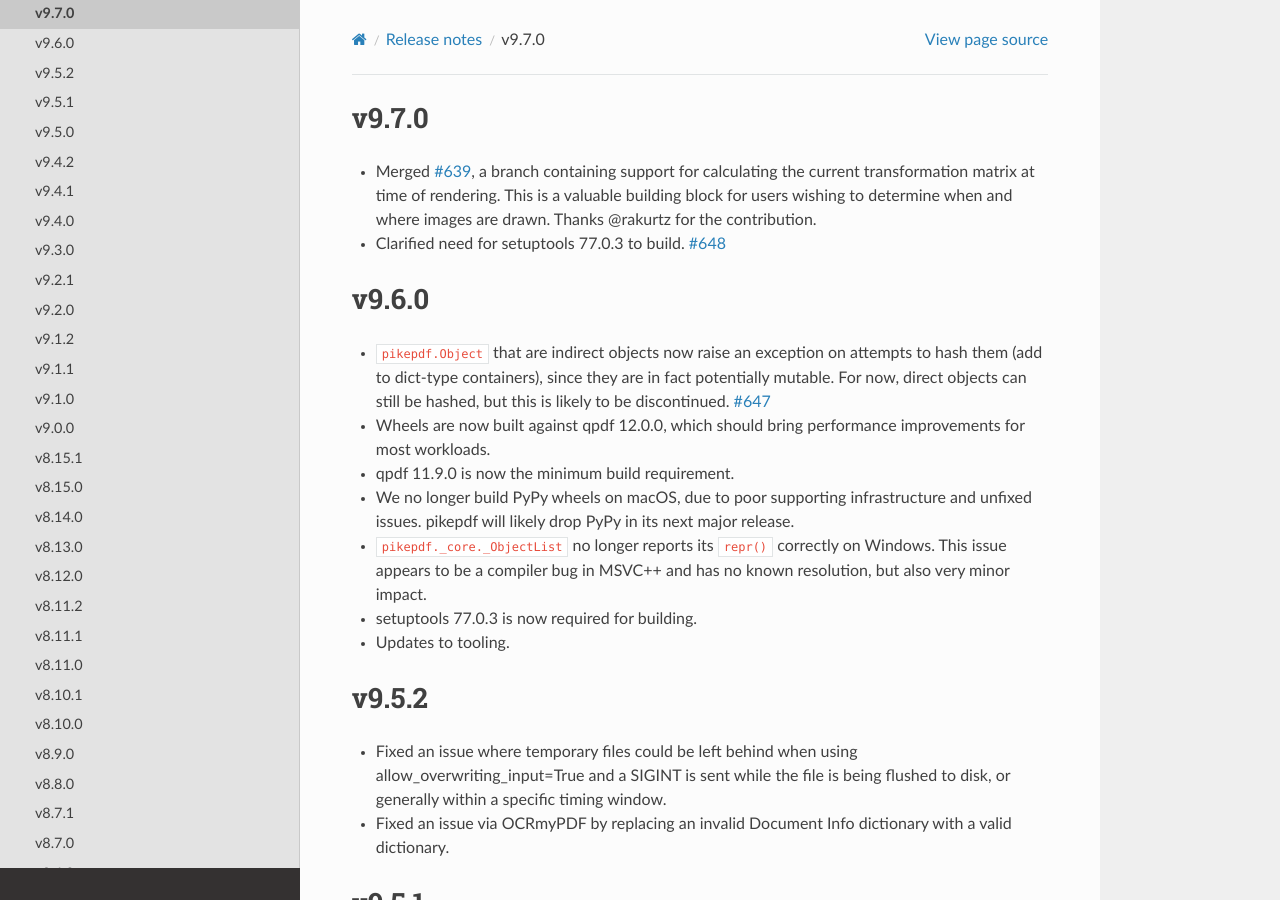
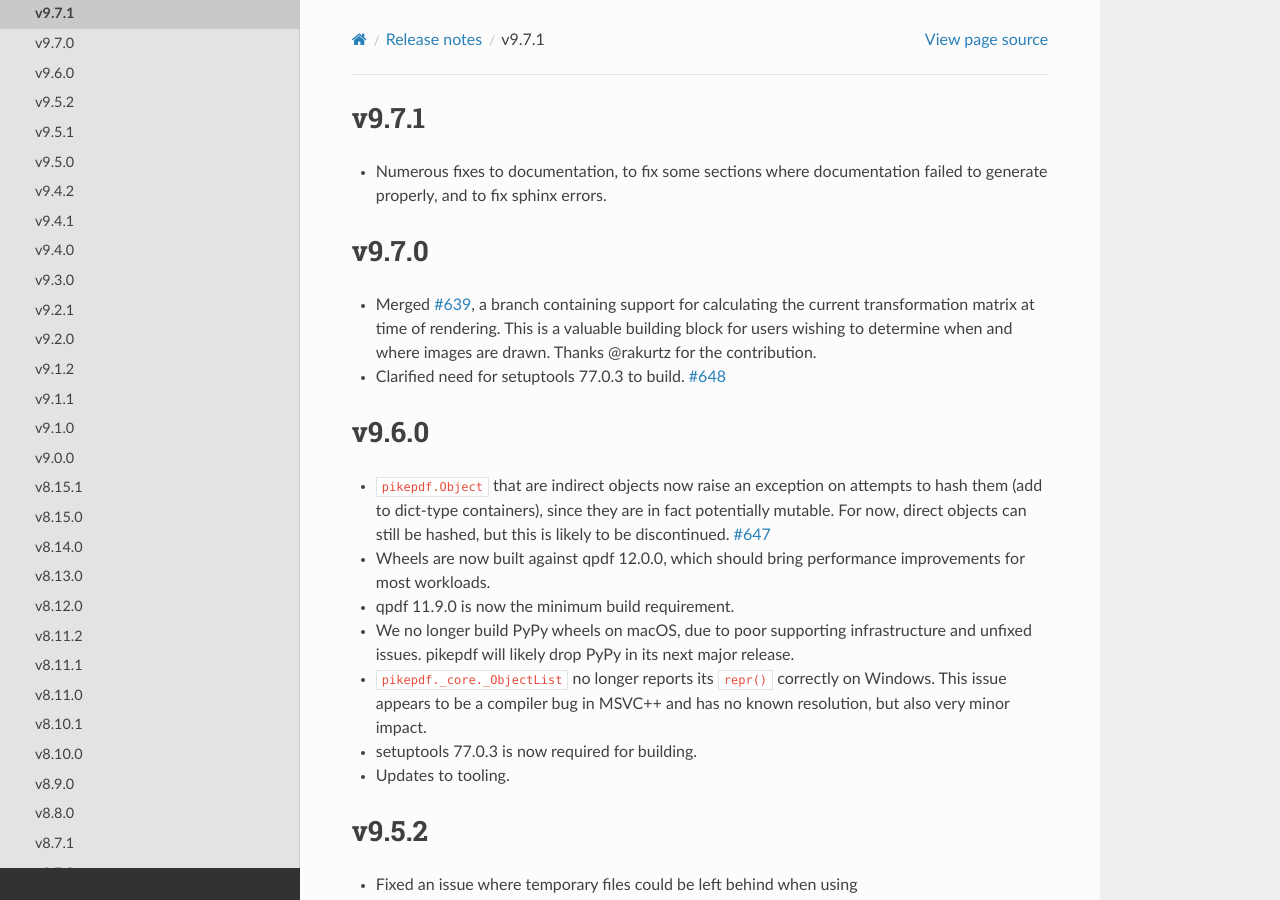
Before and after one commit to pikepdf/pikepdf, a Sphinx documentation site: the page built from docs/releasenotes/version9.rst, in a window 1280 px wide and 900 px high. Built offline with Sphinx 7.4.7 and the Read the Docs theme 3.1.0, drawn with Linux system fonts in a browser that asks for light colours; pages that are not in the unit, such as notebooks, are missing from menus.

Commit message:
v9.7.1 release notes

```diff
--- a/docs/releasenotes/version9.rst
+++ b/docs/releasenotes/version9.rst
@@ -1,3 +1,9 @@
+v9.7.1
+======
+
+- Numerous fixes to documentation, to fix some sections where documentation
+  failed to generate properly, and to fix sphinx errors.
+
 v9.7.0
 ======
 
```
